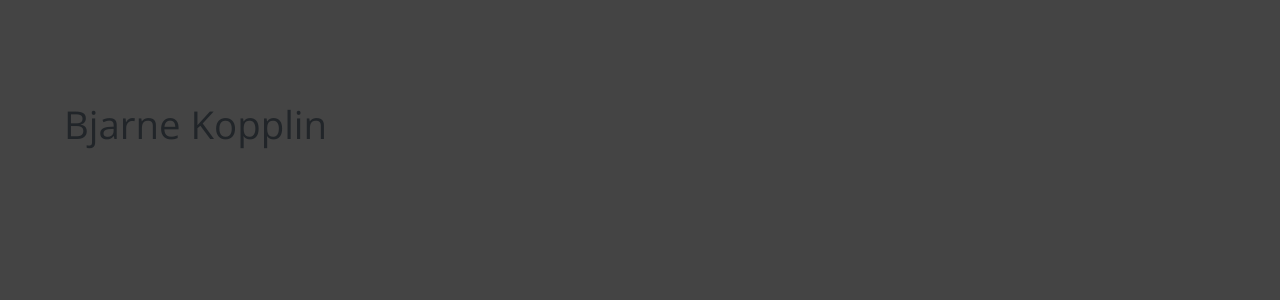
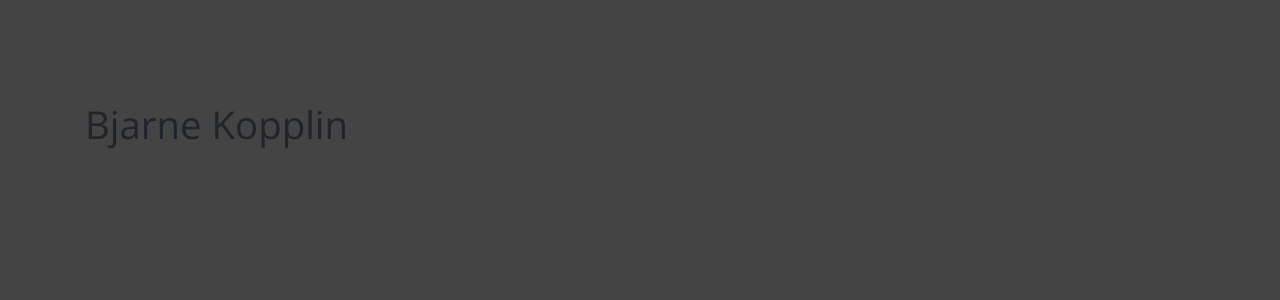
Before and after one commit to bkopplin/bkopplin.github.io, a Jekyll site: the page built from index.html, in a window 1280 px wide. Shown: the part 588-888 px from the top of the page. Built offline with Jekyll 4.4.1, drawn with Linux system fonts in a browser that asks for light colours.

Commit message:
replace .overlay-content class with bootstraps .container class to align overlay text with the rest of the page

```diff
--- a/css/style.css
+++ b/css/style.css
@@ -54,9 +54,6 @@ typography
   right: 0;
   top: 77%;
 }
-.overlay-content {
-  padding-left: 4em;
-}
 h1, h2, h3
 {
   font-family: var(--font-heading);
--- a/index.html
+++ b/index.html
@@ -5,7 +5,7 @@ order: 1
 ---
 <div class="area-fullpage" id="img-welcome">
 <div class="overlay">
-  <div class="overlay-content">
+  <div class="container">
       <h1>Bjarne Kopplin</h1>
   </div>
 </div>
```
Also changed, not shown: 2 other files.
